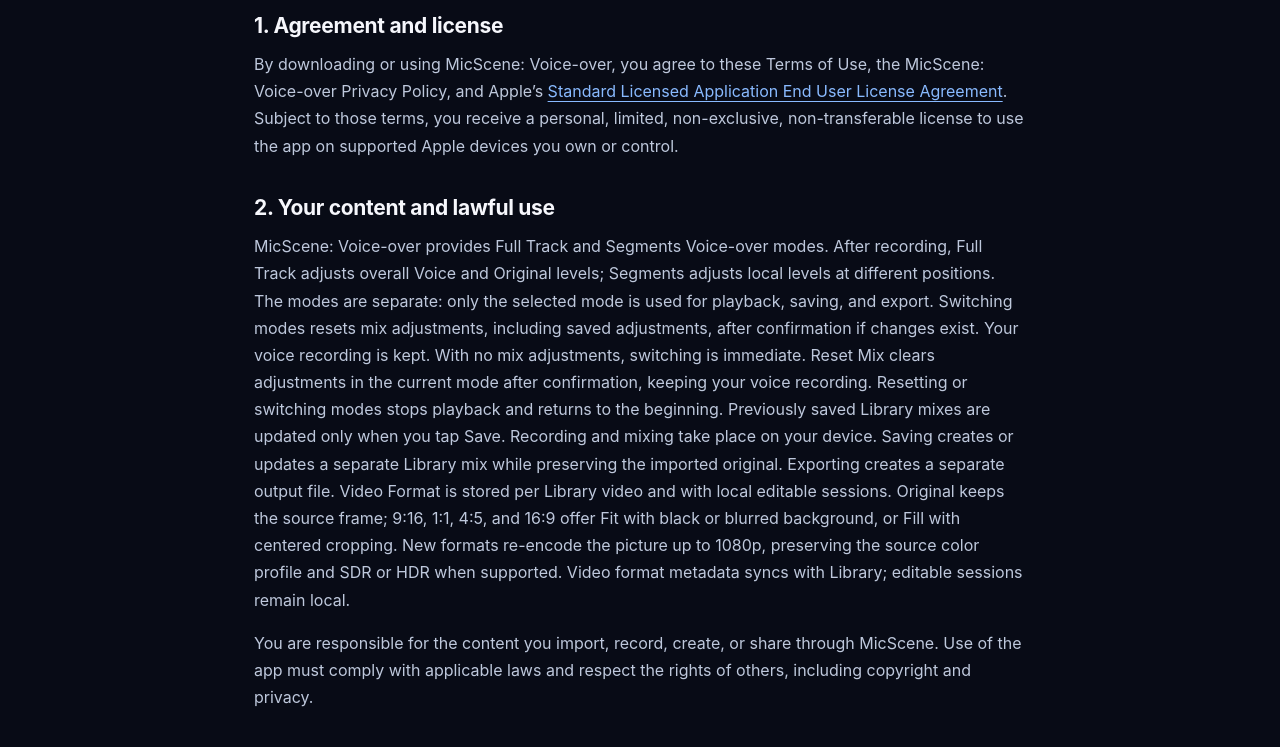
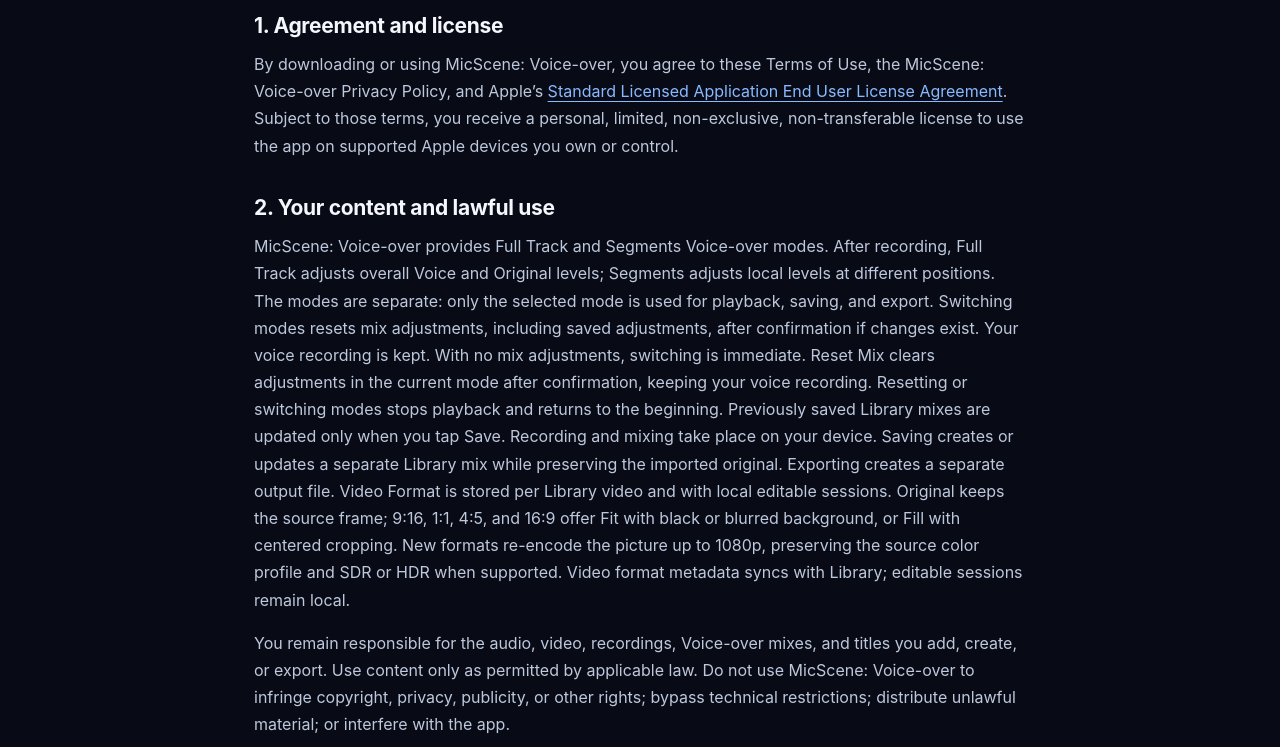
Before and after one commit to TaviStudio/micscene, a plain HTML site: page terms.html in a window 1280 px wide. Shown: the part 198-945 px from the top of the page. Drawn offline with Linux system fonts and the light colour scheme.

Commit message:
Restore previous Terms responsibility wording
Restore the previous responsibility paragraph at the owner’s request. All other Terms remain unchanged.

```diff
--- a/terms.html
+++ b/terms.html
@@ -9,7 +9,7 @@
 <p>By downloading or using MicScene: Voice-over, you agree to these Terms of Use, the MicScene: Voice-over Privacy Policy, and Apple’s <a href="https://www.apple.com/legal/internet-services/itunes/dev/stdeula/">Standard Licensed Application End User License Agreement</a>. Subject to those terms, you receive a personal, limited, non-exclusive, non-transferable license to use the app on supported Apple devices you own or control.</p>
 <h2>2. Your content and lawful use</h2>
 <p>MicScene: Voice-over provides Full Track and Segments Voice-over modes. After recording, Full Track adjusts overall Voice and Original levels; Segments adjusts local levels at different positions. The modes are separate: only the selected mode is used for playback, saving, and export. Switching modes resets mix adjustments, including saved adjustments, after confirmation if changes exist. Your voice recording is kept. With no mix adjustments, switching is immediate. Reset Mix clears adjustments in the current mode after confirmation, keeping your voice recording. Resetting or switching modes stops playback and returns to the beginning. Previously saved Library mixes are updated only when you tap Save. Recording and mixing take place on your device. Saving creates or updates a separate Library mix while preserving the imported original. Exporting creates a separate output file. Video Format is stored per Library video and with local editable sessions. Original keeps the source frame; 9:16, 1:1, 4:5, and 16:9 offer Fit with black or blurred background, or Fill with centered cropping. New formats re-encode the picture up to 1080p, preserving the source color profile and SDR or HDR when supported. Video format metadata syncs with Library; editable sessions remain local.</p>
-<p>You are responsible for the content you import, record, create, or share through MicScene. Use of the app must comply with applicable laws and respect the rights of others, including copyright and privacy.</p>
+<p>You remain responsible for the audio, video, recordings, Voice-over mixes, and titles you add, create, or export. Use content only as permitted by applicable law. Do not use MicScene: Voice-over to infringe copyright, privacy, publicity, or other rights; bypass technical restrictions; distribute unlawful material; or interfere with the app.</p>
 <h2>3. Free plan and Lifetime Pro</h2>
 <p>Library has no item limit and saving Voice-over mixes to Library is free, subject to available device storage and normal technical limits. The free plan includes 10 successful Voice-over exports on this device. Saving a mix to Library does not count as an export. Successful Voice-over sharing or saving to Files through the share sheet also counts as an export; exports of other saved Library media do not use this allowance. Studio video exports before recording a voice retain the original soundtrack and selected Format and do not use this allowance. Cancelled or failed exports do not use a free export. Deleting items or sessions does not reset the export count. Lifetime Pro removes the Voice-over export limit through a one-time, non-consumable in-app purchase. Library access does not require Lifetime Pro. The price and applicable taxes are shown by Apple before purchase and may vary by storefront. Purchases are processed by Apple and are subject to Apple’s applicable terms and policies. Use Restore Purchases with the same Apple Account to restore an eligible purchase.</p>
 <p>On the free plan, playback of Voice-over mixes is unavailable while iOS detects active screen recording or screen mirroring. This restriction applies in Voice-over, Full Screen, Library, Recent Sessions, and video Format previews. Playback pauses without deleting your recordings, saved mixes, or edits. Stop screen capture, then press Play to continue. Original media without an added Voice-over and still screenshots are not affected by this restriction. The restriction does not apply with Lifetime Pro.</p>
```
